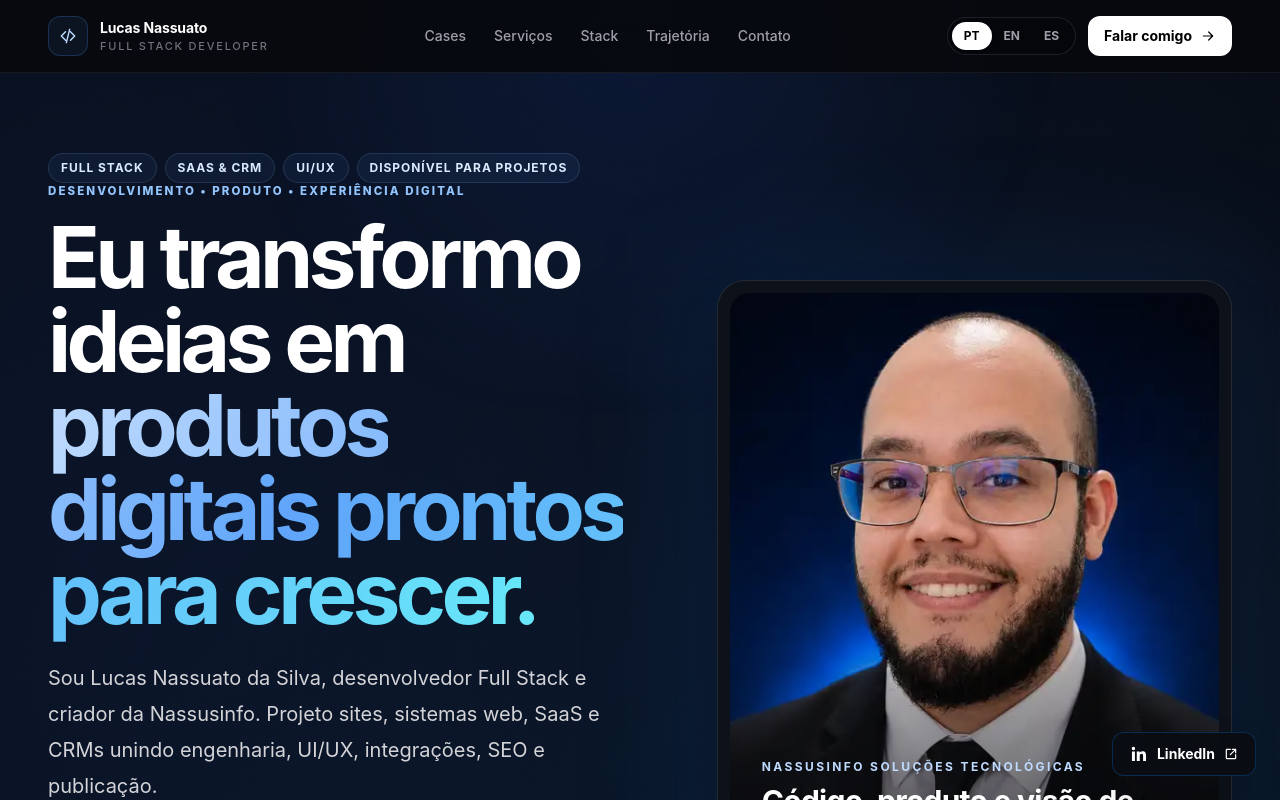
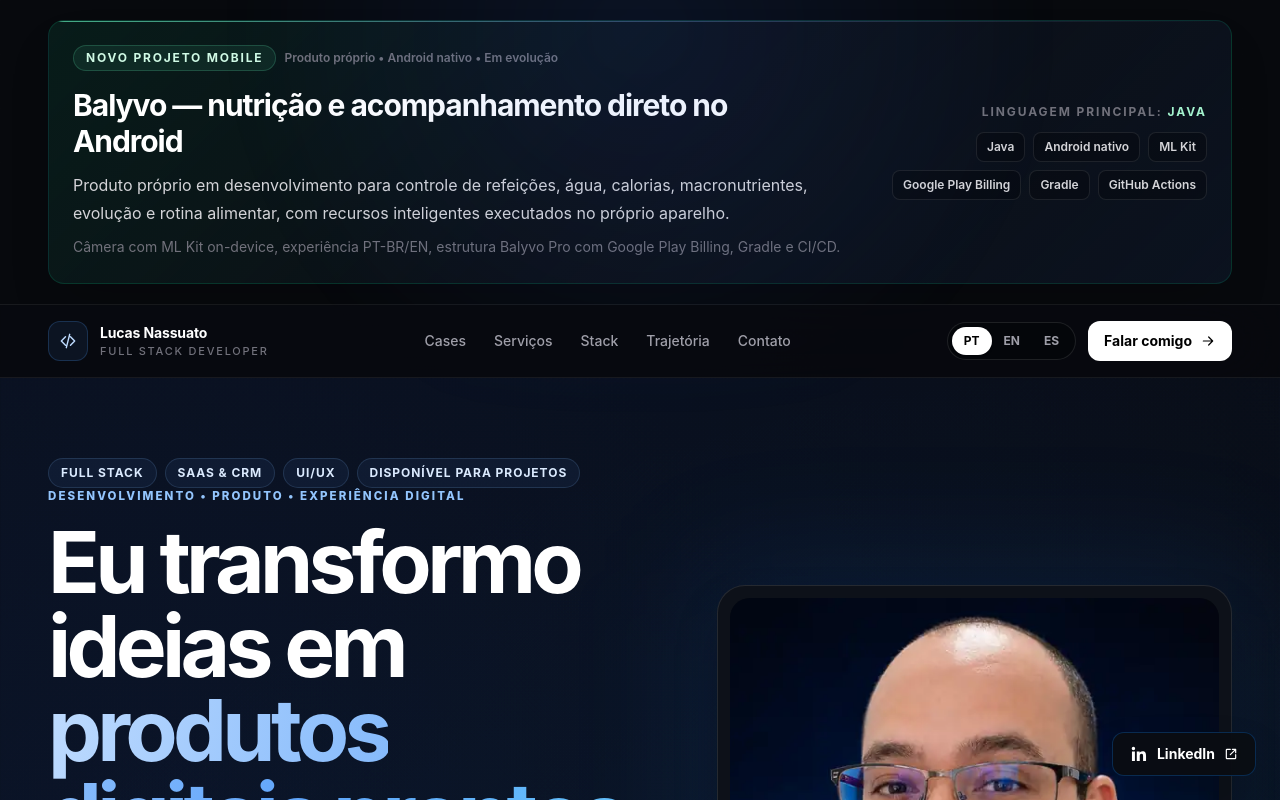
Before and after one commit to lucasnassuato2025-cloud/portfolio-lucas, a Next.js app: page / in a window 1280 px wide. Shown: the top 800 px of the page. Built offline with nearby package versions, Linux system fonts and the light colour scheme.

Commit message:
feat: feature Balyvo on Portuguese portfolio

```diff
--- a/app/page.tsx
+++ b/app/page.tsx
@@ -1,8 +1,14 @@
+import { BalyvoSpotlight } from './_components/balyvo-spotlight'
 import { PortfolioPage } from './_components/portfolio-page'
 import { getPortfolioMetadata } from './portfolio-metadata'
 
 export const metadata = getPortfolioMetadata('pt')
 
 export default function HomePage() {
-  return <PortfolioPage locale="pt" />
+  return (
+    <>
+      <BalyvoSpotlight locale="pt" />
+      <PortfolioPage locale="pt" />
+    </>
+  )
 }
```
